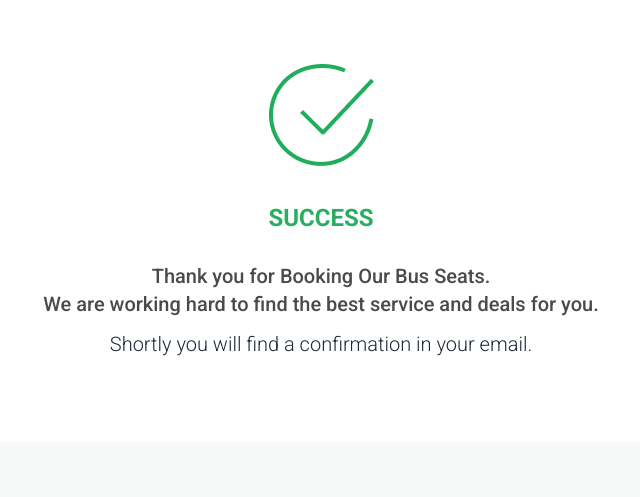
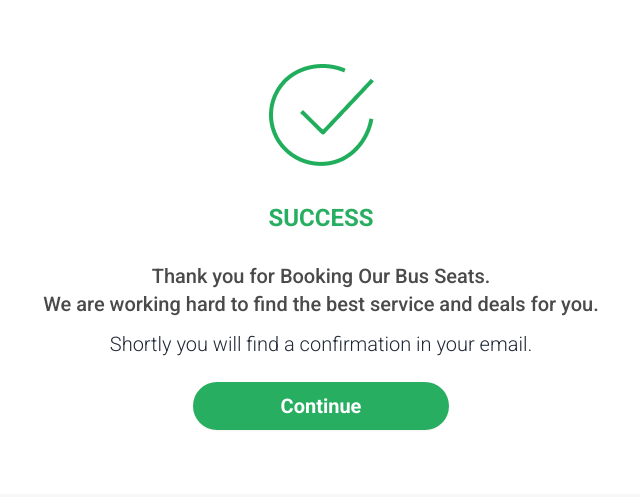
Before and after one commit to tahfeezmizan/lux-express, a plain HTML site: page pop-up.html in a window 1280 px wide. Shown: the whole page, without its empty margins (319-959 px from the left). Drawn offline with nearby package versions, Linux system fonts and the light colour scheme.

Commit message:
add pop page

```diff
--- a/pop-up.html
+++ b/pop-up.html
@@ -52,7 +52,7 @@
                 <h4 class="text-[#4A4A4A] text-xl font-medium text-center mb-2">Thank you for Booking Our Bus Seats. <br>We are working hard to find the best service and deals for you.</h4>
                 <p class="font-light text-xl mb-5">Shortly you will find a confirmation in your email.</p>
 
-
+                <button class="btn btn-wide rounded-full px-12 border-none bg-[#27AE60] text-white text-xl font-semibold">Continue</button>
             </div>
         </div>
     </main>
```
